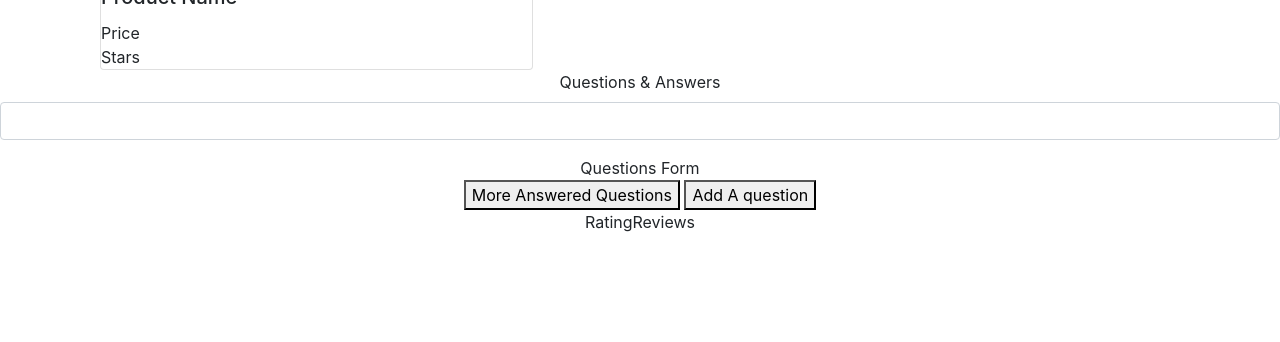
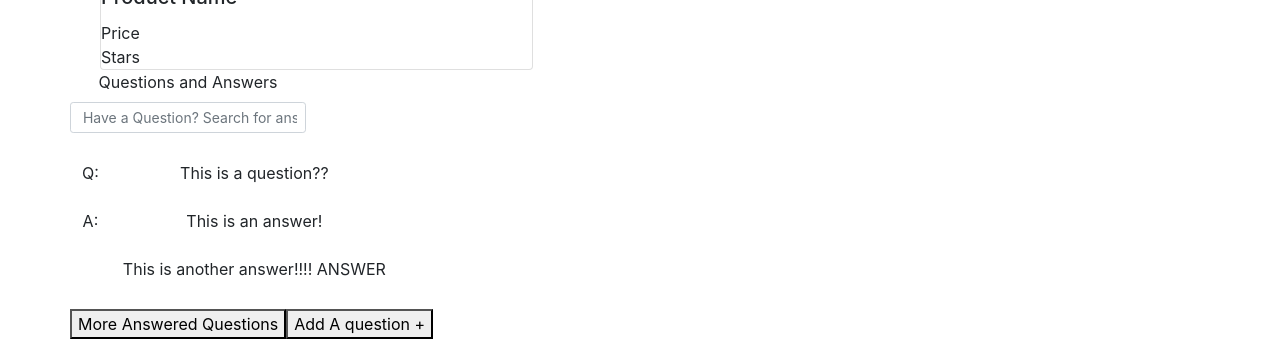
Before and after one commit to zluther89/Project-Greenfield, a React (Create React App) app: page / in a window 1280 px wide. Shown: the part 903-1245 px from the top of the page. Before the commit the page ends 1137 px from the top, so only its background shows below. Built offline with nearby package versions, Linux system fonts and the light colour scheme.

Commit message:
working on skeleton

```diff
--- a/src/components/QuestionsAnswers/MasterQAContainer/Questions.jsx
+++ b/src/components/QuestionsAnswers/MasterQAContainer/Questions.jsx
@@ -1,4 +1,5 @@
 import React from "react";
+import Table from "react-bootstrap/Table";
 
 class Questions extends React.Component {
   constructor(props) {
@@ -7,7 +8,26 @@ class Questions extends React.Component {
   }
 
   render() {
-    return <div>Questions Form</div>;
+    return (
+      <div>
+        <Table borderless responsive>
+          <tbody>
+            <tr>
+              <td>Q:</td>
+              <td>This is a question??</td>
+            </tr>
+            <tr>
+              <td>A:</td>
+              <td>This is an answer!</td>
+            </tr>
+            <tr>
+              <td></td>
+              <td>This is another answer!!!! ANSWER</td>
+            </tr>
+          </tbody>
+        </Table>
+      </div>
+    );
   }
 }
 
--- a/src/components/QuestionsAnswers/QuestionsAnswers.jsx
+++ b/src/components/QuestionsAnswers/QuestionsAnswers.jsx
@@ -1,6 +1,9 @@
 import React from "react";
 import Questions from "./MasterQAContainer/Questions.jsx";
 import SearchBar from "./SearchBar.jsx";
+import Container from "react-bootstrap/Container";
+import Row from "react-bootstrap/Row";
+import Col from "react-bootstrap/Col";
 
 class QuestionAnswers extends React.Component {
   constructor(props) {
@@ -11,18 +14,21 @@ class QuestionAnswers extends React.Component {
   render() {
     return (
       <div>
-        <div>
-          <div>
+        <div></div>
+        <Container>
+          <Row>
+            {" "}
             <SearchBar />
-          </div>
-        </div>
-        <div>
-          <Questions />
-        </div>
-        <div>
-          <button variant="primary">More Answered Questions</button>{" "}
-          <button variant="primary">Add A question</button>
-        </div>
+          </Row>
+          <Row>
+            {" "}
+            <Questions />
+          </Row>
+          <Row>
+            <button variant="primary">More Answered Questions</button>
+            <button variant="primary">Add A question +</button>
+          </Row>
+        </Container>
       </div>
     );
   }
--- a/src/components/QuestionsAnswers/SearchBar.jsx
+++ b/src/components/QuestionsAnswers/SearchBar.jsx
@@ -1,4 +1,5 @@
 import React from "react";
+import Form from "react-bootstrap/Form";
 
 class SearchBar extends React.Component {
   constructor(props) {
@@ -8,12 +9,19 @@ class SearchBar extends React.Component {
 
   render() {
     return (
-      <form>
-        <div className="form-group">
-          <label>Questions & Answers</label>
-          <input className="form-control"></input>
-        </div>
-      </form>
+      <div>
+        <Form>
+          <Form.Group controlId="QuestionSearch">
+            <Form.Label>Questions and Answers</Form.Label>
+            <Form.Control
+              type="question"
+              placeholder=" Have a Question? Search for answers..."
+              size="sm"
+            />
+            <Form.Text className="text-muted"></Form.Text>
+          </Form.Group>
+        </Form>
+      </div>
     );
   }
 }
```
